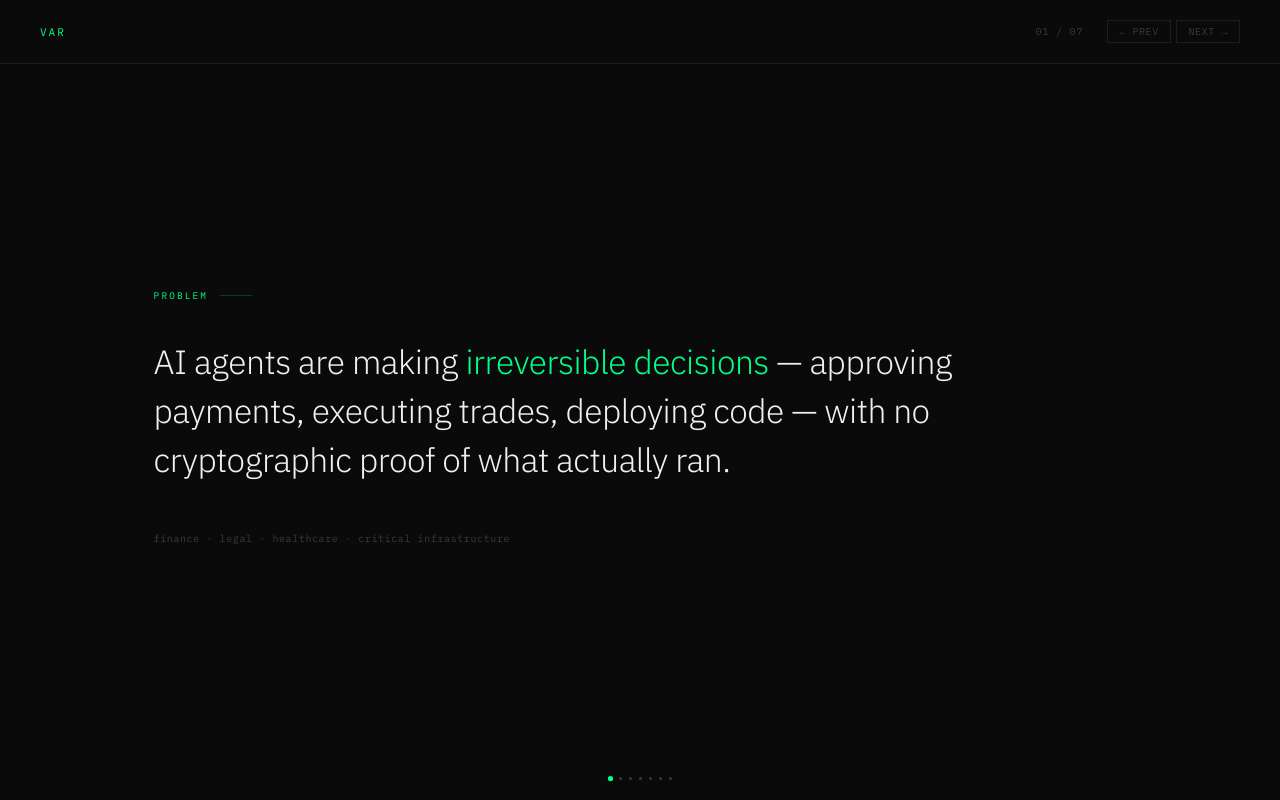
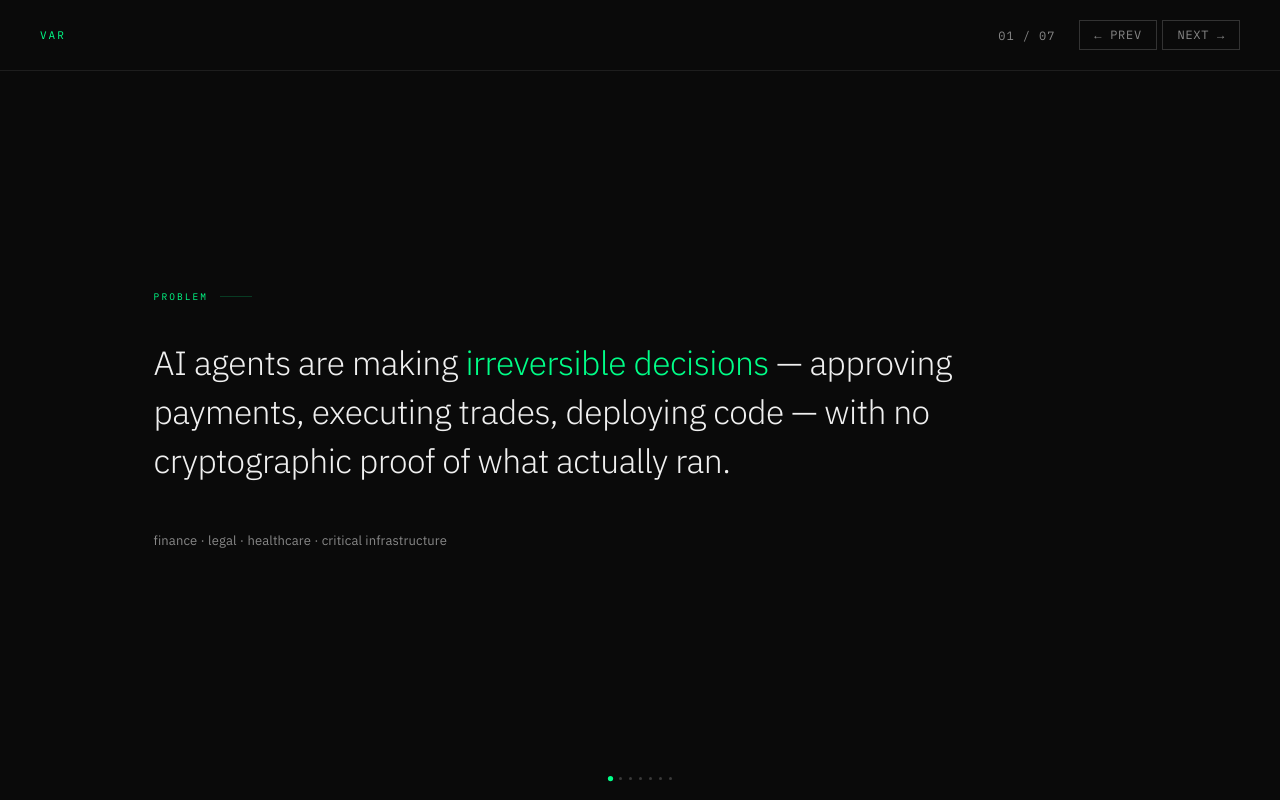
Before and after one commit to kennethkabogo/var-deck, a plain HTML site: page short.html in a window 1280 px wide. Drawn offline with Linux system fonts and the light colour scheme.

Commit message:
fix: improve readability of footnotes and nav buttons

```diff
--- a/short.html
+++ b/short.html
@@ -60,18 +60,18 @@
   }
   .counter {
     font-family: var(--mono);
-    font-size: 10px;
-    color: var(--text-tertiary);
+    font-size: 12px;
+    color: var(--text-secondary);
     letter-spacing: 0.08em;
   }
   .nav-btns { display: flex; gap: 0.35rem; }
   .nav-btns button {
     background: none;
-    border: 1px solid var(--border);
-    color: var(--text-tertiary);
-    padding: 4px 11px;
+    border: 1px solid #333;
+    color: var(--text-secondary);
+    padding: 6px 14px;
     font-family: var(--mono);
-    font-size: 10px;
+    font-size: 12px;
     letter-spacing: 0.06em;
     cursor: pointer;
     transition: border-color 0.15s, color 0.15s;
@@ -136,10 +136,10 @@
 
   .footnote {
     margin-top: 2.75rem;
-    font-family: var(--mono);
-    font-size: 10px;
-    color: var(--text-tertiary);
-    letter-spacing: 0.06em;
+    font-family: var(--sans);
+    font-size: 13px;
+    color: var(--text-secondary);
+    letter-spacing: 0.01em;
     line-height: 1.9;
   }
   .footnote a {
```
